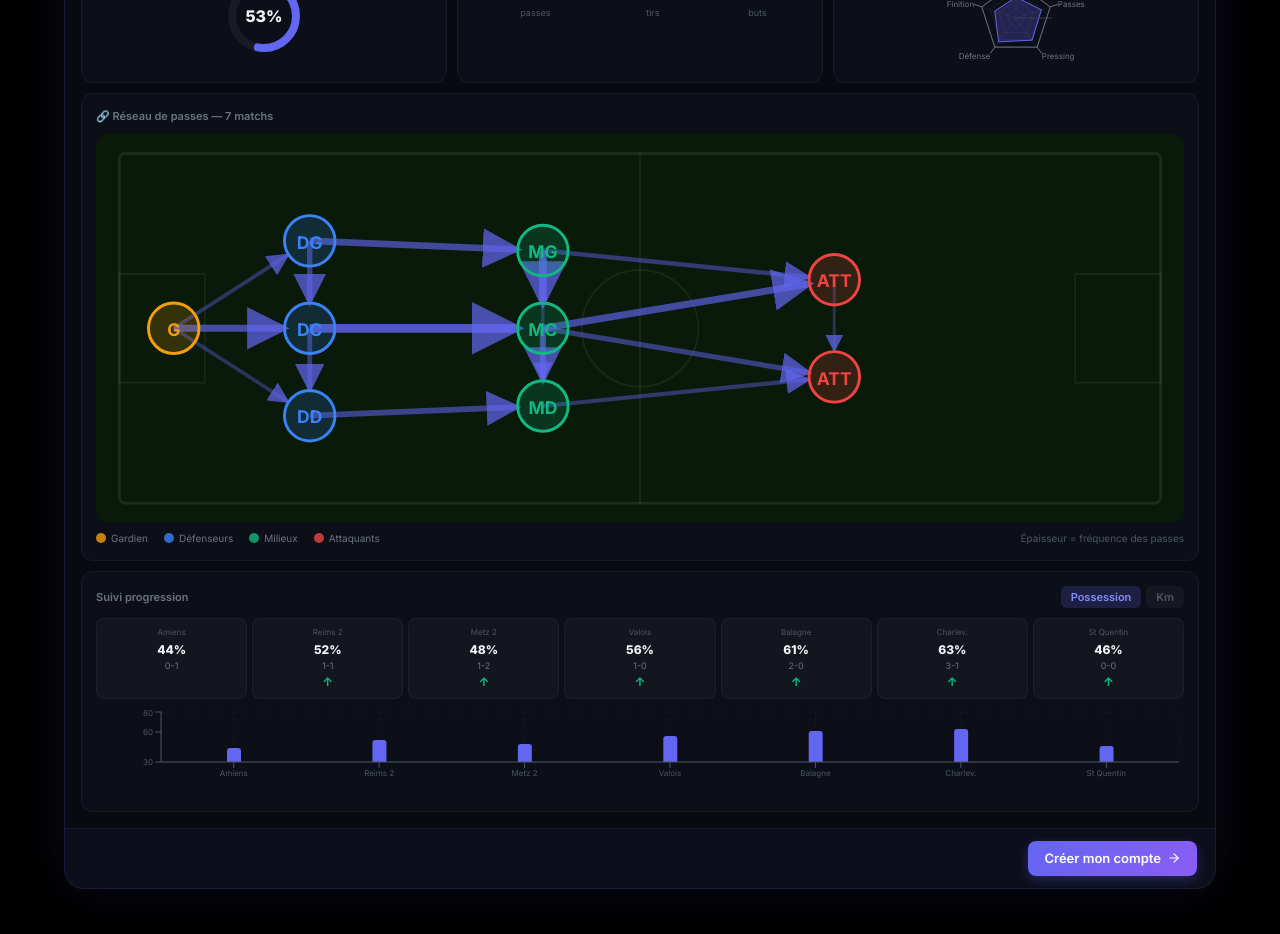
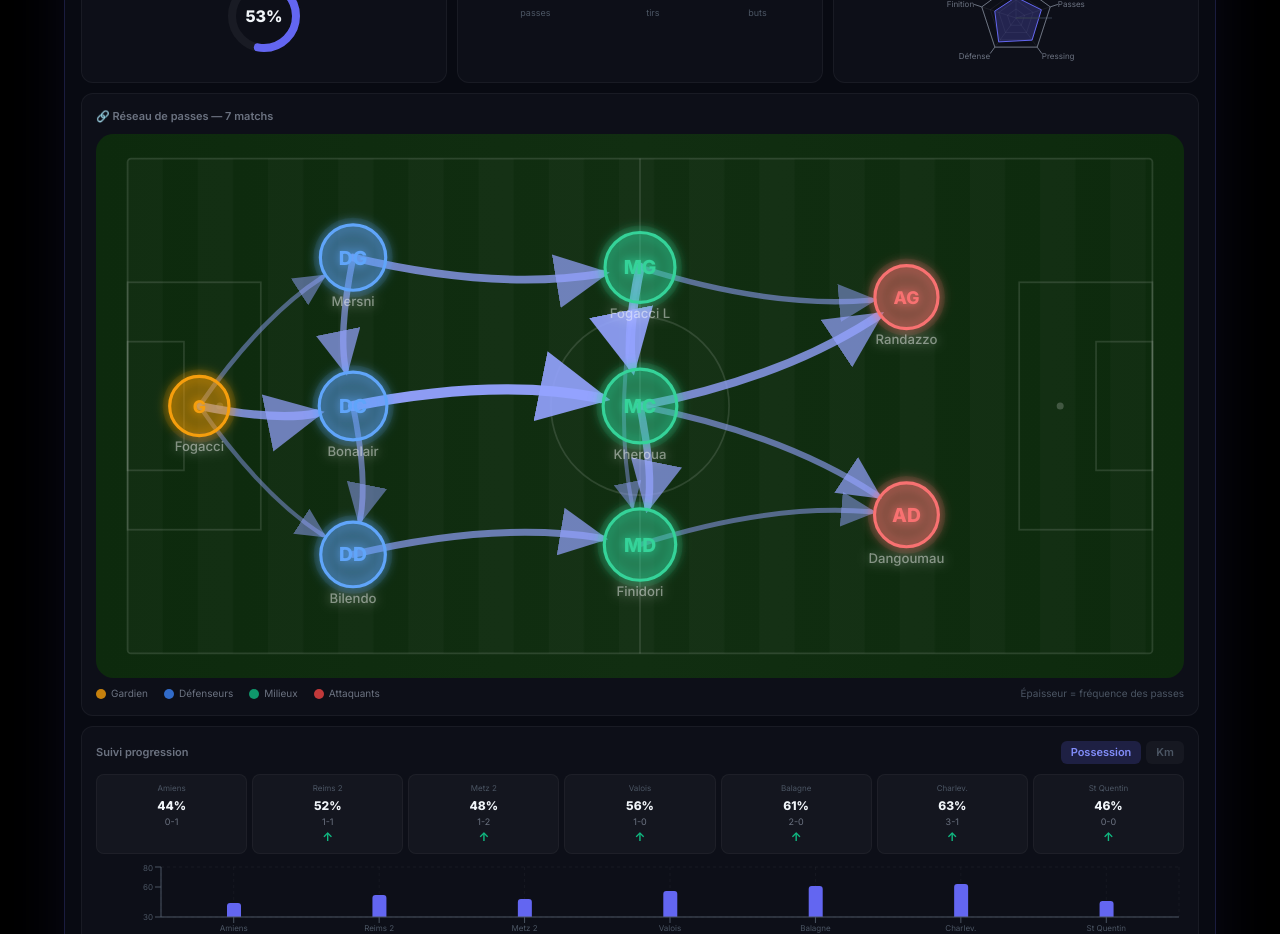
Before and after one commit to Insightball/frontend, a React (Vite) app: page / in a window 1280 px wide. Shown: the part 1200-2134 px from the top of the page. Built offline with nearby package versions, Linux system fonts and the light colour scheme.

Commit message:
feat: PassMap redesign - terrain réaliste, courbes, noms joueurs

```diff
--- a/src/pages/Home.jsx
+++ b/src/pages/Home.jsx
@@ -5,64 +5,133 @@ import { RadarChart, Radar, PolarGrid, PolarAngleAxis, PolarRadiusAxis, BarChart
 
 // ─── Terrain SVG passes entre joueurs ─────────────────────────────────────
 function PassMap() {
-  const W = 560, H = 200
-  // Positions des lignes sur le terrain (% → px)
-  // GK=1, Def-gauche=3, Def-central=4, Def-droit=5, Mil-gauche=7, Mil-central=8, Mil-droit=10, Att-gauche=11, Att-central=9
+  const W = 620, H = 310
+  const PAD = { l: 18, r: 18, t: 14, b: 14 }
+  const fw = W - PAD.l - PAD.r
+  const fh = H - PAD.t - PAD.b
+
+  // volume total de passes par joueur → taille du nœud
   const nodes = [
-    { id: 1,  label: 'G',   x: 40,  y: 100, color: '#f59e0b' },
-    { id: 3,  label: 'DG',  x: 110, y: 55,  color: '#3b82f6' },
-    { id: 4,  label: 'DC',  x: 110, y: 100, color: '#3b82f6' },
-    { id: 5,  label: 'DD',  x: 110, y: 145, color: '#3b82f6' },
-    { id: 7,  label: 'MG',  x: 230, y: 60,  color: '#10b981' },
-    { id: 8,  label: 'MC',  x: 230, y: 100, color: '#10b981' },
-    { id: 10, label: 'MD',  x: 230, y: 140, color: '#10b981' },
-    { id: 9,  label: 'ATT',  x: 380, y: 75,  color: '#ef4444' },
-    { id: 11, label: 'ATT', x: 380, y: 125, color: '#ef4444' },
+    { id: 1,  label: 'G',  sub: 'Fogacci',   x: 0.07, y: 0.50, color: '#f59e0b', vol: 90 },
+    { id: 3,  label: 'DG', sub: 'Mersni',    x: 0.22, y: 0.20, color: '#60a5fa', vol: 130 },
+    { id: 4,  label: 'DC', sub: 'Bonalair',  x: 0.22, y: 0.50, color: '#60a5fa', vol: 145 },
+    { id: 5,  label: 'DD', sub: 'Bilendo',   x: 0.22, y: 0.80, color: '#60a5fa', vol: 125 },
+    { id: 7,  label: 'MG', sub: 'Fogacci L', x: 0.50, y: 0.22, color: '#34d399', vol: 160 },
+    { id: 8,  label: 'MC', sub: 'Kheroua',   x: 0.50, y: 0.50, color: '#34d399', vol: 185 },
+    { id: 10, label: 'MD', sub: 'Finidori',  x: 0.50, y: 0.78, color: '#34d399', vol: 170 },
+    { id: 9,  label: 'AG', sub: 'Randazzo',  x: 0.76, y: 0.28, color: '#f87171', vol: 115 },
+    { id: 11, label: 'AD', sub: 'Dangoumau', x: 0.76, y: 0.72, color: '#f87171', vol: 120 },
   ]
   const edges = [
-    { from: 1, to: 4,   n: 48 }, { from: 1, to: 3,   n: 22 }, { from: 1, to: 5,   n: 20 },
-    { from: 4, to: 8,   n: 61 }, { from: 3, to: 7,   n: 44 }, { from: 5, to: 10,  n: 38 },
-    { from: 3, to: 4,   n: 35 }, { from: 4, to: 5,   n: 31 }, { from: 7, to: 8,   n: 55 },
-    { from: 8, to: 10,  n: 42 }, { from: 7, to: 10,  n: 18 }, { from: 8, to: 9,   n: 47 },
-    { from: 8, to: 11,  n: 33 }, { from: 7, to: 9,   n: 28 }, { from: 10, to: 11, n: 25 },
-    { from: 9, to: 11,  n: 16 },
+    { from: 1, to: 4,  n: 48 }, { from: 1, to: 3,  n: 22 }, { from: 1, to: 5,  n: 20 },
+    { from: 4, to: 8,  n: 61 }, { from: 3, to: 7,  n: 44 }, { from: 5, to: 10, n: 38 },
+    { from: 3, to: 4,  n: 35 }, { from: 4, to: 5,  n: 31 }, { from: 7, to: 8,  n: 55 },
+    { from: 8, to: 10, n: 42 }, { from: 8, to: 9,  n: 47 }, { from: 8, to: 11, n: 33 },
+    { from: 7, to: 9,  n: 28 }, { from: 10, to: 11, n: 25 }, { from: 7, to: 10, n: 18 },
   ]
   const maxN = Math.max(...edges.map(e => e.n))
+  const maxVol = Math.max(...nodes.map(n => n.vol))
   const byId = {}
-  nodes.forEach(n => byId[n.id] = n)
+  nodes.forEach(n => {
+    byId[n.id] = {
+      ...n,
+      px: PAD.l + n.x * fw,
+      py: PAD.t + n.y * fh,
+      r: 13 + (n.vol / maxVol) * 8,
+    }
+  })
+
   return (
-    <svg width="100%" viewBox={`0 0 ${W} ${H}`} style={{ borderRadius: 8 }}>
-      {/* Terrain */}
-      <rect width={W} height={H} fill="#0a1a0a" rx="6"/>
-      <rect x={12} y={10} width={W-24} height={H-20} fill="none" stroke="rgba(255,255,255,0.08)" strokeWidth="1.5" rx="3"/>
-      <line x1={W/2} y1={10} x2={W/2} y2={H-10} stroke="rgba(255,255,255,0.06)" strokeWidth="1"/>
-      <circle cx={W/2} cy={H/2} r={30} fill="none" stroke="rgba(255,255,255,0.06)" strokeWidth="1"/>
-      <rect x={12} y={H/2-28} width={44} height={56} fill="none" stroke="rgba(255,255,255,0.06)" strokeWidth="1"/>
-      <rect x={W-56} y={H/2-28} width={44} height={56} fill="none" stroke="rgba(255,255,255,0.06)" strokeWidth="1"/>
-      {/* Arrows */}
+    <svg width="100%" viewBox={`0 0 ${W} ${H}`} style={{ borderRadius: 10, display: 'block' }}>
       <defs>
-        <marker id="arr" markerWidth="6" markerHeight="6" refX="5" refY="3" orient="auto">
-          <path d="M0,0 L0,6 L6,3 z" fill="rgba(99,102,241,0.7)"/>
-        </marker>
+        <linearGradient id="pitch" x1="0" y1="0" x2="1" y2="0">
+          <stop offset="0%" stopColor="#0d2a0d"/>
+          <stop offset="50%" stopColor="#112e11"/>
+          <stop offset="100%" stopColor="#0d2a0d"/>
+        </linearGradient>
+        {/* Stripes */}
+        <pattern id="stripe" width="40" height={fh} patternUnits="userSpaceOnUse" x={PAD.l} y={PAD.t}>
+          <rect width="20" height={fh} fill="rgba(255,255,255,0.018)"/>
+        </pattern>
+        {/* Glow filter for nodes */}
+        <filter id="glow" x="-50%" y="-50%" width="200%" height="200%">
+          <feGaussianBlur stdDeviation="3" result="blur"/>
+          <feMerge><feMergeNode in="blur"/><feMergeNode in="SourceGraphic"/></feMerge>
+        </filter>
+        {/* Arrow markers per alpha level */}
+        {[0.3,0.5,0.7,0.9].map(a => (
+          <marker key={a} id={`arr${a}`} markerWidth="7" markerHeight="7" refX="6" refY="3.5" orient="auto">
+            <path d="M0,0 L0,7 L7,3.5 z" fill={`rgba(148,163,255,${a})`}/>
+          </marker>
+        ))}
       </defs>
+
+      {/* Pitch background */}
+      <rect width={W} height={H} fill="url(#pitch)" rx="10"/>
+      <rect x={PAD.l} y={PAD.t} width={fw} height={fh} fill="url(#stripe)"/>
+
+      {/* Pitch lines */}
+      <g stroke="rgba(255,255,255,0.12)" strokeWidth="1" fill="none">
+        {/* Border */}
+        <rect x={PAD.l} y={PAD.t} width={fw} height={fh} rx="2"/>
+        {/* Halfway line */}
+        <line x1={PAD.l+fw/2} y1={PAD.t} x2={PAD.l+fw/2} y2={PAD.t+fh}/>
+        {/* Centre circle */}
+        <circle cx={PAD.l+fw/2} cy={PAD.t+fh/2} r={fh*0.18}/>
+        <circle cx={PAD.l+fw/2} cy={PAD.t+fh/2} r={2} fill="rgba(255,255,255,0.2)" stroke="none"/>
+        {/* Left penalty area */}
+        <rect x={PAD.l} y={PAD.t+fh*0.25} width={fw*0.13} height={fh*0.50}/>
+        <rect x={PAD.l} y={PAD.t+fh*0.37} width={fw*0.055} height={fh*0.26}/>
+        {/* Right penalty area */}
+        <rect x={PAD.l+fw*0.87} y={PAD.t+fh*0.25} width={fw*0.13} height={fh*0.50}/>
+        <rect x={PAD.l+fw*0.945} y={PAD.t+fh*0.37} width={fw*0.055} height={fh*0.26}/>
+        {/* Penalty spots */}
+        <circle cx={PAD.l+fw*0.09} cy={PAD.t+fh/2} r={2} fill="rgba(255,255,255,0.2)" stroke="none"/>
+        <circle cx={PAD.l+fw*0.91} cy={PAD.t+fh/2} r={2} fill="rgba(255,255,255,0.2)" stroke="none"/>
+      </g>
+
+      {/* Edges */}
       {edges.map((e, i) => {
         const a = byId[e.from], b = byId[e.to]
-        const thick = 0.5 + (e.n / maxN) * 4
-        const alpha = 0.15 + (e.n / maxN) * 0.65
-        const dx = b.x - a.x, dy = b.y - a.y
+        const ratio = e.n / maxN
+        const thick = 0.8 + ratio * 5
+        const alpha = 0.2 + ratio * 0.75
+        const markerA = alpha < 0.4 ? 0.3 : alpha < 0.6 ? 0.5 : alpha < 0.8 ? 0.7 : 0.9
+        // Courbe quadratique : point de contrôle décalé perpendiculairement
+        const mx = (a.px + b.px) / 2
+        const my = (a.py + b.py) / 2
+        const dx = b.px - a.px, dy = b.py - a.py
         const len = Math.sqrt(dx*dx + dy*dy)
-        const ex = b.x - (dx/len)*14, ey = b.y - (dy/len)*14
+        // Décalage perpendiculaire (15% de la longueur, alternance selon index)
+        const perp = (i % 2 === 0 ? 1 : -1) * len * 0.10
+        const cx1 = mx - (dy/len)*perp, cy1 = my + (dx/len)*perp
+        // Point d'arrivée recule de r+2 vers le centre de la courbe
+        const ang = Math.atan2(b.py - cy1, b.px - cx1)
+        const ex = b.px - Math.cos(ang) * (b.r + 2)
+        const ey = b.py - Math.sin(ang) * (b.r + 2)
         return (
-          <line key={i} x1={a.x} y1={a.y} x2={ex} y2={ey}
-            stroke={`rgba(99,102,241,${alpha})`} strokeWidth={thick}
-            markerEnd="url(#arr)"/>
+          <path key={i}
+            d={`M ${a.px} ${a.py} Q ${cx1} ${cy1} ${ex} ${ey}`}
+            stroke={`rgba(148,163,255,${alpha})`} strokeWidth={thick}
+            fill="none" strokeLinecap="round"
+            markerEnd={`url(#arr${markerA})`}
+          />
         )
       })}
+
       {/* Nodes */}
-      {nodes.map(n => (
-        <g key={n.id}>
-          <circle cx={n.x} cy={n.y} r={13} fill={n.color} fillOpacity={0.18} stroke={n.color} strokeWidth="1.5"/>
-          <text x={n.x} y={n.y+4} textAnchor="middle" fontSize="9" fontWeight="700" fill={n.color}>{n.label}</text>
+      {Object.values(byId).map(n => (
+        <g key={n.id} filter="url(#glow)">
+          {/* Outer glow ring */}
+          <circle cx={n.px} cy={n.py} r={n.r+4} fill={n.color} fillOpacity={0.08}/>
+          {/* Main circle */}
+          <circle cx={n.px} cy={n.py} r={n.r} fill={n.color} fillOpacity={0.22} stroke={n.color} strokeWidth={1.8}/>
+          {/* Label */}
+          <text x={n.px} y={n.py+1} textAnchor="middle" dominantBaseline="middle"
+            fontSize={n.r > 18 ? "11" : "10"} fontWeight="800" fill={n.color} letterSpacing="0">{n.label}</text>
+          {/* Sous-nom */}
+          <text x={n.px} y={n.py+n.r+9} textAnchor="middle"
+            fontSize="7.5" fill="rgba(255,255,255,0.45)" fontWeight="500">{n.sub}</text>
         </g>
       ))}
     </svg>
```
